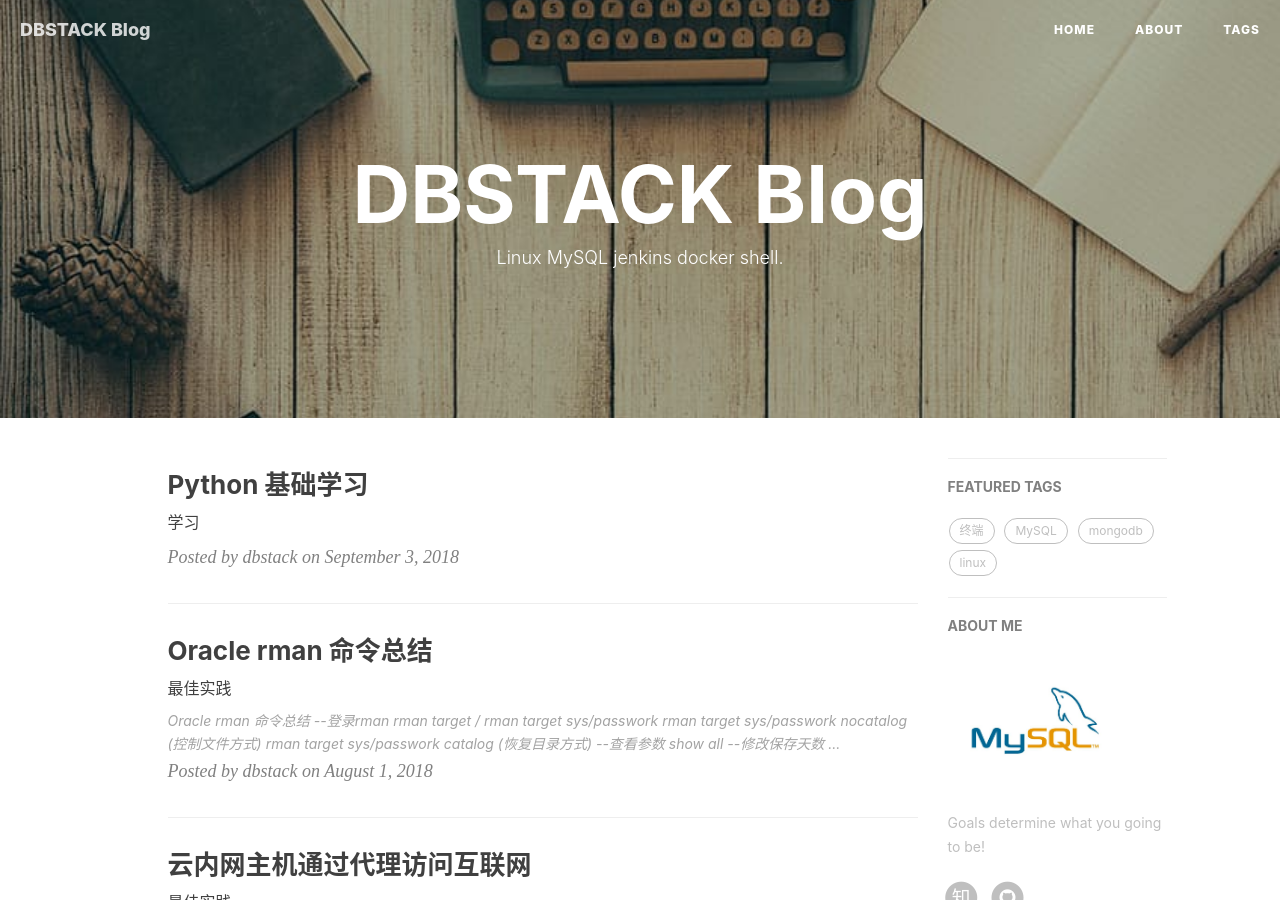
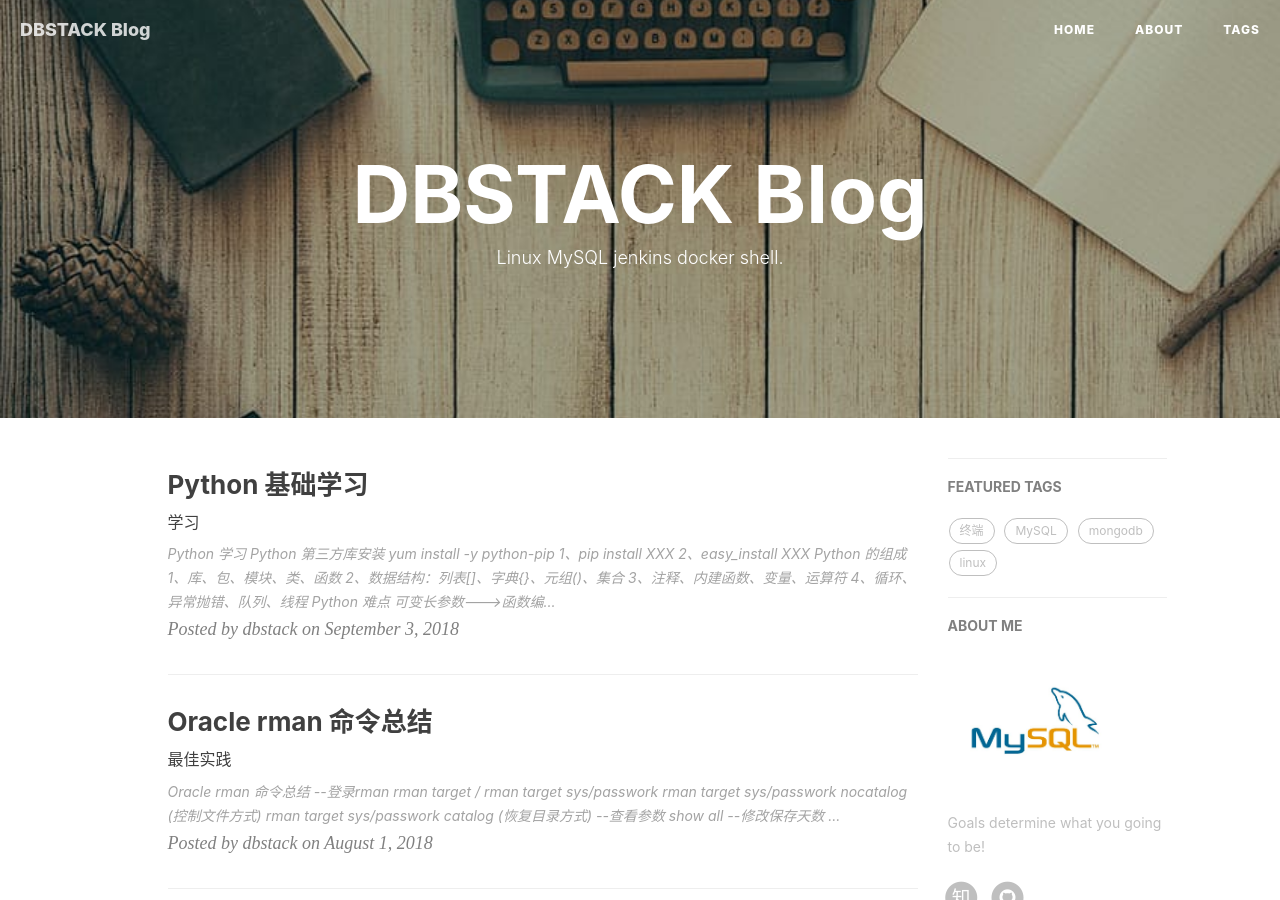
Before and after one commit to weiyanwei412/weiyanwei412.github.io, a Jekyll site: the page built from index.html, in a window 1280 px wide and 900 px high. Built offline with Jekyll 4.4.1, drawn with Linux system fonts in a browser that asks for light colours; nearby versions of some CDN libraries; the list of posts is cut into pages by our own code; comment, search, counter and statistics services are not loaded.

Commit message:
Update 2018-08-01-Python_study_week1.md

````diff
--- a/_posts/2018-08-01-Python_study_week1.md
+++ b/_posts/2018-08-01-Python_study_week1.md
@@ -9,3 +9,86 @@
 tags:
     - python
 ---
+# Python 学习
+## Python 第三方库安装
+```shell
+yum install -y python-pip
+1、pip install XXX
+2、easy_install XXX
+```
+## Python 的组成
+```shell
+1、库、包、模块、类、函数
+2、数据结构：列表[]、字典{}、元组()、集合
+3、注释、内建函数、变量、运算符
+4、循环、异常抛错、队列、线程
+```
+## Python 难点
+```shell
+可变长参数--->函数编程式--->嵌套函数--->闭包--->装饰器
+```
+## vim  中设置tab为4个空格的方法：
+```shell
+cat >>~/.vimrc<<-EOF
+set tabstop=4
+set softtabstop=4
+set shiftwidth=4
+set expandtab
+EOF
+```
+## Python 空行的使用参考准则：
+```
+1）模块中类和函数之间空两行
+2）在类中的方法（类中的函数）之间空一行
+3）在函数中的逻辑段落间加空行，即把相关的代码紧凑写在一起，作为一个逻辑段落，段落间以空行分隔；
+4）在import 不同种类的模块间加空行；
+```
+## Python 模块顺序
+```python
+import os
+import sys
+import threading
+
+import tornado
+
+import test
+
+1）系统库
+2）第三方库
+4）本地模块
+
+搜索模块路径：
+1）程序所在目录
+2）python安装标准库目录
+3）第三方库目录
+```
+## Python 第三方库哪里找
+https://pypi.org/  中搜索
+
+## Python 内建函数
+```python
+isinstance :判断对象是否属于某种类型
+a = 123
+isinstance(a,int)
+True
+
+1）小练习
+_input = [1, 'I', 1234, 'love', 'python']
+#要求大家把输入中的字符串提取出来，并用' '隔开，连成一句话
+方法一
+#!/usr/bin/env python
+#cofing:utf8
+_input = [1, 'I', 1234, 'love', 'python']
+for item in _input:
+    if isinstance(item,str):
+        print(item,end=' ')
+方法二
+#!/usr/bin/env python
+#cofing:utf8
+_input = [1, 'I', 1234, 'love', 'python']
+ret = []
+for item in _input:
+    if isinstance(item,str):
+         ret.append(item)
+      ' '.join(item)
+2）range 内建函数
````
